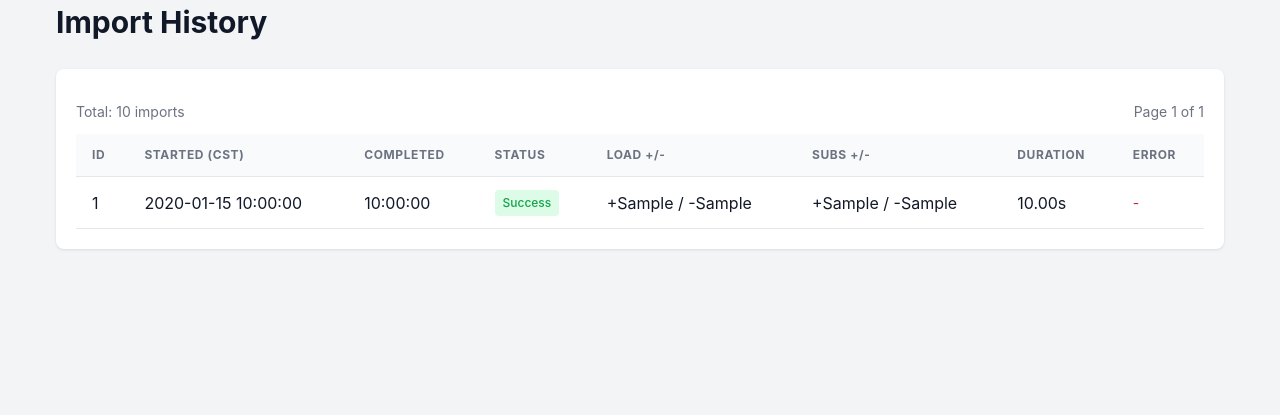
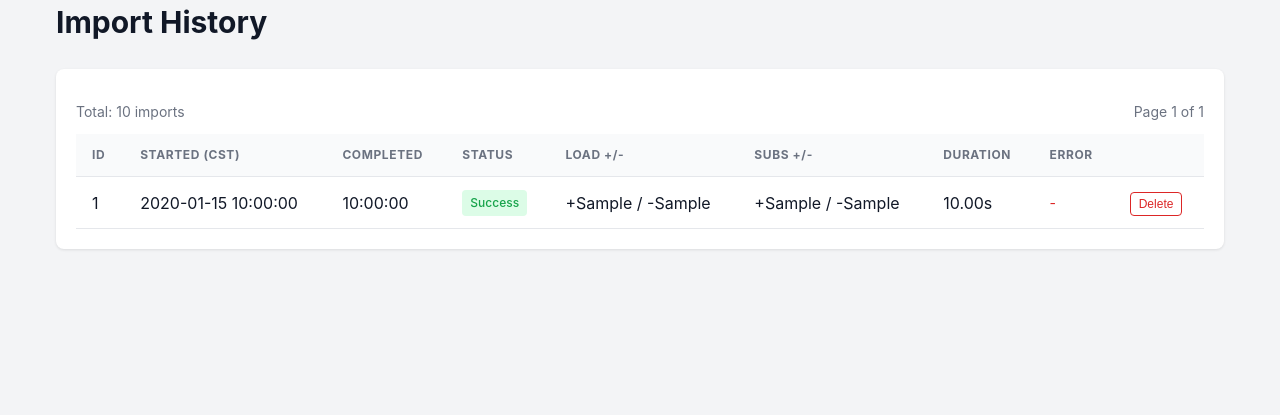
Before and after one commit to de1905/kamo-load-logger, a FastAPI app: template app/templates/history.html in a window 1280 px wide. Shown: the part 62-477 px from the top of the page. Run offline with FastAPI, Linux system fonts and the light colour scheme; the template is opened without the code that fills it: most values are stand-ins (such as "Sample title", 1, 10 or a date in 2020).

Commit message:
Add delete functionality for import history
- Added DELETE /api/imports/{import_id} endpoint
- Added delete button to each row in history table
- Row fades out on successful deletion
- Toast notifications for success/error feedback

🤖 Generated with [Claude Code](https://claude.com/claude-code)

Co-Authored-By: Claude Opus 4.5 <noreply@anthropic.com>

```diff
--- a/app/templates/history.html
+++ b/app/templates/history.html
@@ -1,6 +1,49 @@
 {% extends "base.html" %}
 
 {% block title %}Import History - KAMO Load Logger{% endblock %}
+
+{% block extra_head %}
+<style>
+    .btn-delete {
+        background: transparent;
+        border: 1px solid #dc2626;
+        color: #dc2626;
+        padding: 0.25rem 0.5rem;
+        font-size: 0.75rem;
+        border-radius: 4px;
+        cursor: pointer;
+        transition: all 0.2s;
+    }
+    .btn-delete:hover {
+        background: #dc2626;
+        color: white;
+    }
+    .btn-delete:disabled {
+        opacity: 0.5;
+        cursor: not-allowed;
+    }
+    .status-toast {
+        position: fixed;
+        bottom: 20px;
+        right: 20px;
+        padding: 1rem 1.5rem;
+        border-radius: 8px;
+        font-size: 0.875rem;
+        z-index: 1000;
+        display: none;
+    }
+    .status-toast.success {
+        background: #d1fae5;
+        color: #065f46;
+        display: block;
+    }
+    .status-toast.error {
+        background: #fee2e2;
+        color: #991b1b;
+        display: block;
+    }
+</style>
+{% endblock %}
 
 {% block content %}
 <h1>Import History</h1>
@@ -23,6 +66,7 @@
                     <th>Subs +/-</th>
                     <th>Duration</th>
                     <th>Error</th>
+                    <th></th>
                 </tr>
             </thead>
             <tbody>
@@ -52,10 +96,13 @@
                         -
                         {% endif %}
                     </td>
+                    <td>
+                        <button class="btn-delete" onclick="deleteImport({{ import.id }}, this)" title="Delete this import">Delete</button>
+                    </td>
                 </tr>
                 {% else %}
                 <tr>
-                    <td colspan="8" class="text-center">No import history</td>
+                    <td colspan="9" class="text-center">No import history</td>
                 </tr>
                 {% endfor %}
             </tbody>
@@ -77,4 +124,51 @@
         {% endif %}
     </div>
 </div>
+
+<div class="status-toast" id="toast"></div>
 {% endblock %}
+
+{% block extra_scripts %}
+<script>
+    async function deleteImport(importId, btn) {
+        if (!confirm(`Delete import #${importId}?`)) return;
+
+        btn.disabled = true;
+        btn.textContent = '...';
+
+        try {
+            const response = await fetch(`/api/imports/${importId}`, {
+                method: 'DELETE'
+            });
+
+            if (response.ok) {
+                // Remove the row from the table
+                const row = btn.closest('tr');
+                row.style.transition = 'opacity 0.3s';
+                row.style.opacity = '0';
+                setTimeout(() => row.remove(), 300);
+                showToast('Import deleted', 'success');
+            } else {
+                const data = await response.json();
+                showToast(data.detail || 'Failed to delete', 'error');
+                btn.disabled = false;
+                btn.textContent = 'Delete';
+            }
+        } catch (e) {
+            console.error('Delete failed:', e);
+            showToast('Failed to delete import', 'error');
+            btn.disabled = false;
+            btn.textContent = 'Delete';
+        }
+    }
+
+    function showToast(message, type) {
+        const toast = document.getElementById('toast');
+        toast.textContent = message;
+        toast.className = `status-toast ${type}`;
+        setTimeout(() => {
+            toast.className = 'status-toast';
+        }, 3000);
+    }
+</script>
+{% endblock %}
```
Also changed, not shown: app/routers/status.py (+15 -0 lines).
